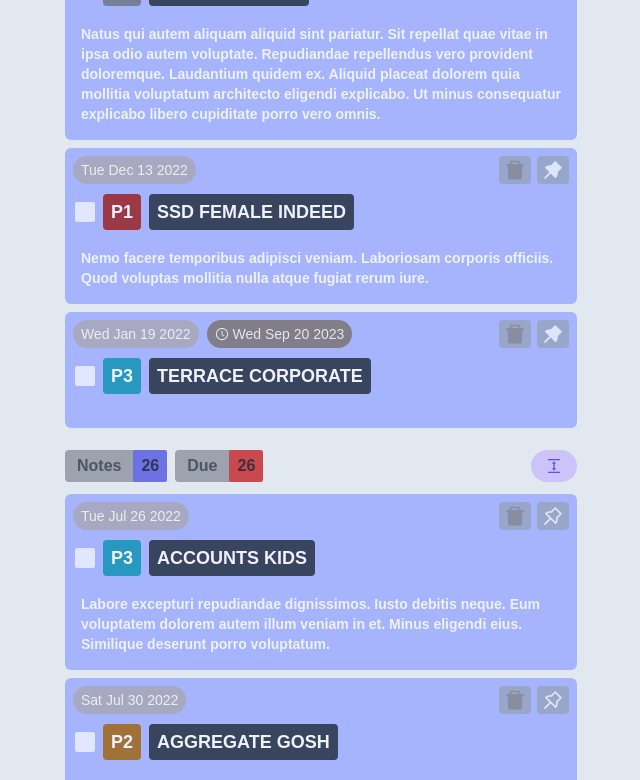
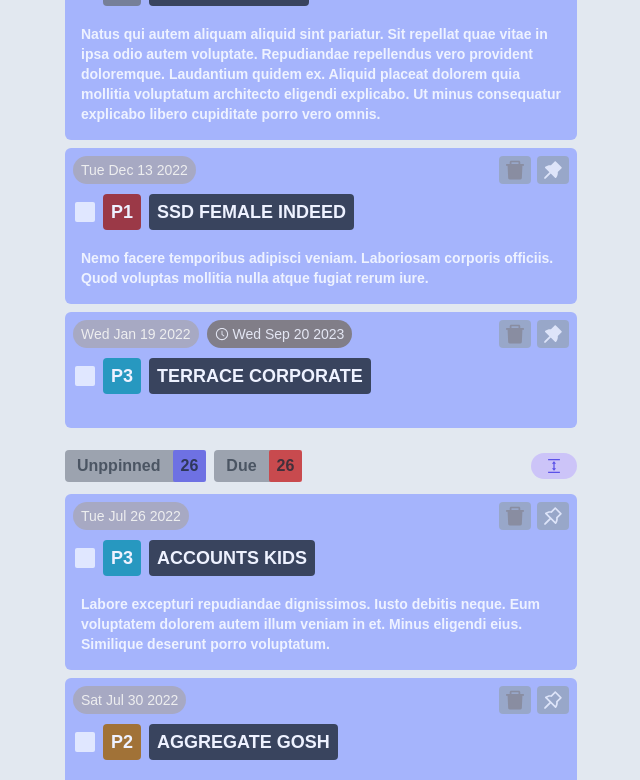
Before and after one commit to kaboomblam/tododarklight, a React (Vite) app: page / in a window 1280 px wide. Shown: the part 2011-2791 px from the top of the page, without its empty margins (319-959 px from the left). Built offline with nearby package versions, Linux system fonts and the light colour scheme.

Commit message:
Refactor partial list to own component

```diff
--- /dev/null
+++ b/src/components/CollapsablePartialList.tsx
@@ -0,0 +1,48 @@
+import React, { useState } from "react";
+import ListHeadingTile from "./ListHeadingTile";
+import CollapseListButton from "./CollapseListButton";
+import { Todo } from "../utils/todo";
+import TodoListCardItem from "./TodoListCardItem";
+
+type Props = {
+  todos: Todo[];
+  name: string;
+};
+
+const CollapsablePartialList = (props: Props) => {
+  const [isCollapsed, setIsCollapsed] = useState(false);
+
+  return (
+    <div className="flex flex-col gap-2">
+      <div className="flex gap-2 mb-1 mt-3.5 items-center">
+        <ListHeadingTile
+          label={props.name}
+          listSize={props.todos.length}
+          color="bg-indigo-500/80"
+        />
+        <ListHeadingTile
+          label="Due"
+          listSize={props.todos.length}
+          color="bg-red-600/70"
+        />
+        <div className="flex-1 flex justify-end">
+          <CollapseListButton onClick={() => setIsCollapsed(!isCollapsed)} />
+        </div>
+      </div>
+      {!isCollapsed && (
+        <div className="flex flex-col gap-2">
+          {props.todos.map((listItem) => {
+            return (
+              <TodoListCardItem
+                key={listItem.todoItem.id}
+                todoItem={listItem}
+              />
+            );
+          })}
+        </div>
+      )}
+    </div>
+  );
+};
+
+export default CollapsablePartialList;
--- a/src/components/CollapseListButton.tsx
+++ b/src/components/CollapseListButton.tsx
@@ -1,11 +1,16 @@
 import React from "react";
 import { AiOutlineColumnHeight } from "react-icons/ai";
 
-type Props = {};
+type Props = {
+  onClick: () => void;
+};
 
 const CollapseListButton = (props: Props) => {
   return (
-    <button className="bg-violet-300/70 dark:bg-gray-500/30 text-indigo-600/90 dark:text-gray-200/80 text-lg rounded-full px-3.5 py-1">
+    <button
+      className="bg-violet-300/70 dark:bg-gray-500/30 text-indigo-600/90 dark:text-gray-200/80 text-lg rounded-full px-3.5 py-1"
+      onClick={props.onClick}
+    >
       <AiOutlineColumnHeight />
     </button>
   );
--- a/src/components/TodoList.tsx
+++ b/src/components/TodoList.tsx
@@ -8,6 +8,7 @@ import { BsArrowsCollapse } from "react-icons/bs";
 import { MdOutlineCloseFullscreen } from "react-icons/md";
 import { GrFormViewHide } from "react-icons/gr";
 import CollapseListButton from "./CollapseListButton";
+import CollapsablePartialList from "./CollapsablePartialList";
 
 type Props = {
   todos: Todo[];
@@ -26,46 +27,9 @@ const TodoList: React.FC<Props> = ({ todos }) => {
   return (
     <div className="mx-auto max-w-lg flex flex-col gap-2">
       <FilterBar />
-      <div className="flex gap-2 mb-1 mt-3.5 items-center">
-        <ListHeadingTile
-          label="Pinned"
-          listSize={pinnedTodoItems.length}
-          color="bg-indigo-500/80"
-        />
-        <ListHeadingTile
-          label="Due"
-          listSize={pinnedTodoItems.length}
-          color="bg-red-600/70"
-        />
-        <div className="flex-1 flex justify-end">
-          <CollapseListButton />
-        </div>
-      </div>
-      {pinnedTodoItems.map((listItem) => {
-        return (
-          <TodoListCardItem key={listItem.todoItem.id} todoItem={listItem} />
-        );
-      })}
-      <div className="flex gap-2 mb-1 mt-3.5">
-        <ListHeadingTile
-          label="Notes"
-          listSize={unpinnedTodoItems.length}
-          color="bg-indigo-500/80"
-        />
-        <ListHeadingTile
-          label="Due"
-          listSize={unpinnedTodoItems.length}
-          color="bg-red-600/70"
-        />
-        <div className="flex-1 flex justify-end">
-          <CollapseListButton />
-        </div>
-      </div>
-      {unpinnedTodoItems.map((listItem) => {
-        return (
-          <TodoListCardItem key={listItem.todoItem.id} todoItem={listItem} />
-        );
-      })}
+      <CollapsablePartialList todos={pinnedTodoItems} name="Pinned" />
+      <CollapsablePartialList todos={unpinnedTodoItems} name="Unppinned" />
+      <p>No more in lists</p>
     </div>
   );
 };
```
